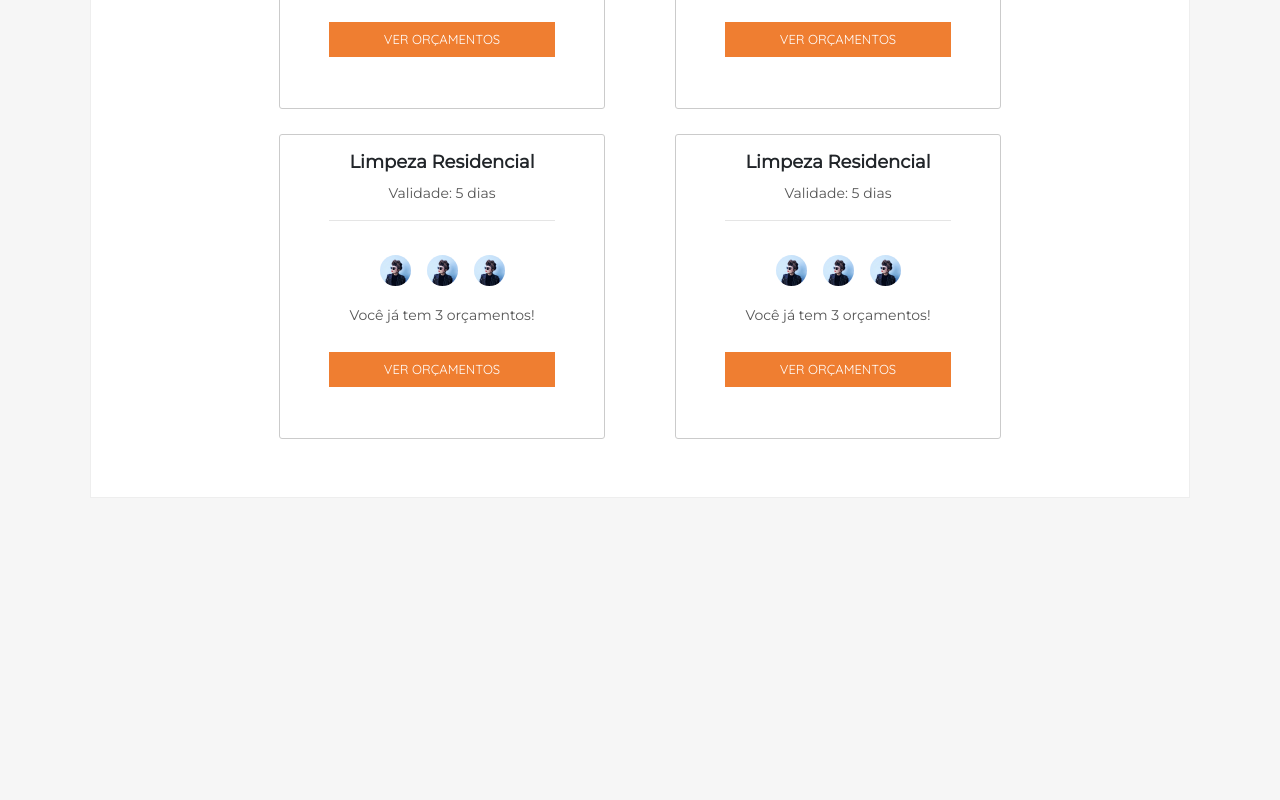
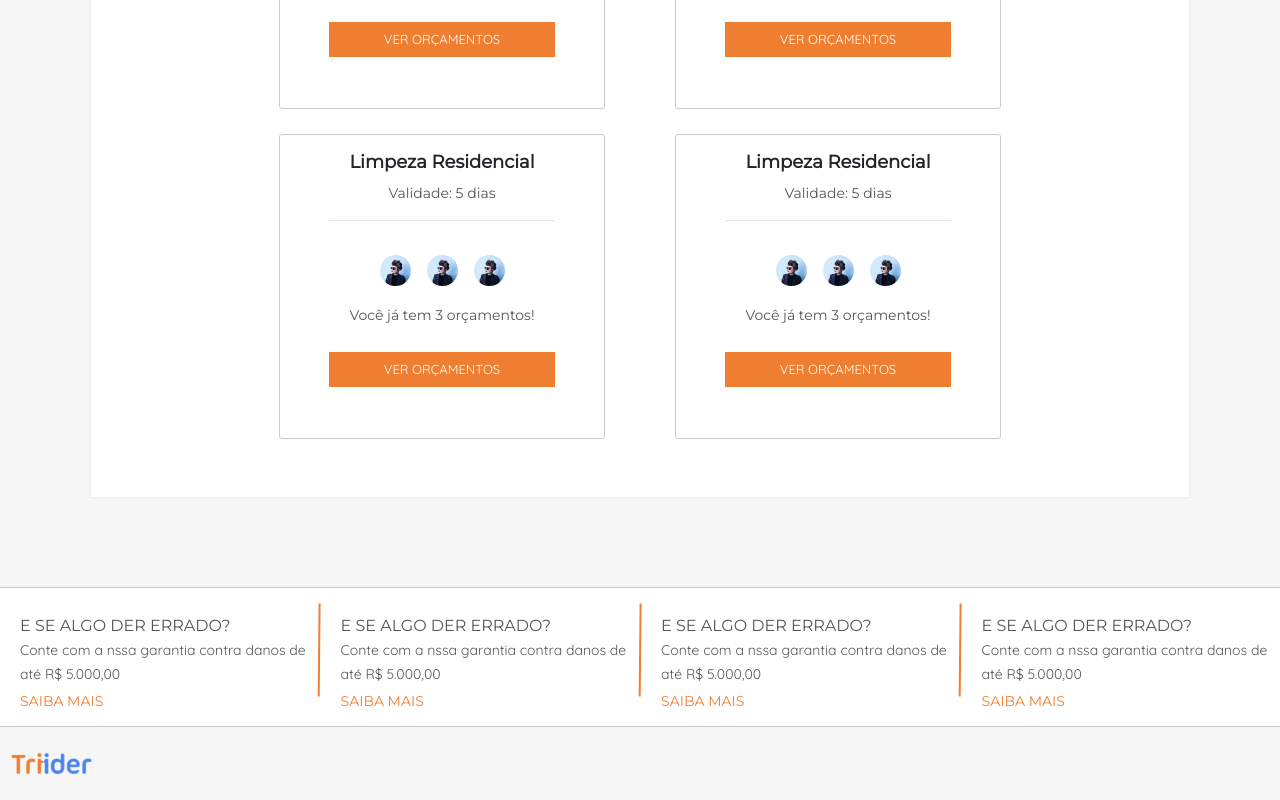
Before and after one commit to moiseslimax/TestService, a React (Create React App) app: page / in a window 1280 px wide. Shown: the part 694-1494 px from the top of the page. Before the commit the page ends 1281 px from the top, so only its background shows below. Built offline with nearby package versions, Linux system fonts and the light colour scheme.

Commit message:
footer almost done

```diff
--- a/src/App.js
+++ b/src/App.js
@@ -1,6 +1,8 @@
 import React, { Component } from 'react';
 import NavBar from './components/layout/navbar/NavBar';
 import MainContent from './components/layout/mainContent/MainContent';
+import Footer from './components/layout/footer/Footer';
+
 
 import './App.css';
 
@@ -11,6 +13,9 @@ class App extends Component {
       <div className="App">
       <NavBar />
       <MainContent />
+      <footer>
+        <Footer />
+      </footer>
       </div>
     );
   }
--- /dev/null
+++ b/src/components/layout/footer/Footer.css
@@ -0,0 +1,52 @@
+.footer-info{
+    display: flex;
+    justify-self: center;
+    align-content: center;
+    background-color: white;
+    min-height: 140px;
+    border-top: 1px solid #CBCBCB;
+    border-bottom: 1px solid #CBCBCB;
+}
+
+.info{
+    padding-top: 2%;
+    padding-left: 20px;
+}
+.info-title{
+    display: flex !important;
+    font-family: Montserrat;
+    font-style: normal;
+    font-weight: 500;
+    line-height: 23px;
+    font-size: 16px;
+    color: #565656;
+    text-transform: uppercase;
+}
+.info-text{
+    font-family: Quicksand;
+    font-style: normal;
+    font-weight: normal;
+    line-height: 21px;
+    font-size: 14px;
+    color: #565656;
+}
+
+.info-link{
+    display: flex;
+    font-family: Montserrat;
+    font-style: normal;
+    font-weight: 500;
+    line-height: 20px;
+    font-size: 14px;
+    text-transform: uppercase;
+    color: #EF7E31;
+    margin-top: 6px;
+}
+
+.hr-footer{
+    padding-top: 2%;
+    border: 1px solid #EF7E31;
+    transform: matrix(-1, 0, 0.01, -1, 0, 0);
+    width: 0.2px;
+    height: 65px;
+}
--- /dev/null
+++ b/src/components/layout/footer/Footer.js
@@ -0,0 +1,42 @@
+import React, { Component } from 'react'
+import logo from '../../../img/footer_logo.png';
+
+//css
+import './Footer.css';
+
+export default class Footer extends Component {
+  render() {
+    return (
+      <div>
+        <div className="footer-info">
+            <div className="info">
+                <span className="info-title">E se algo der errado?</span>
+                <span className="info-text">Conte com a nssa garantia contra danos de até R$ 5.000,00</span>
+                <span className="info-link">Saiba Mais</span>
+            </div>
+            <hr className="hr-footer" />
+            <div className="info">
+                <span className="info-title">E se algo der errado?</span>
+                <span className="info-text">Conte com a nssa garantia contra danos de até R$ 5.000,00</span>
+                <span className="info-link">Saiba Mais</span>
+            </div>
+            <hr className="hr-footer" />
+            <div className="info">
+                <span className="info-title">E se algo der errado?</span>
+                <span className="info-text">Conte com a nssa garantia contra danos de até R$ 5.000,00</span>
+                <span className="info-link">Saiba Mais</span>
+            </div>
+            <hr className="hr-footer" />
+            <div className="info">
+                <span className="info-title">E se algo der errado?</span>
+                <span className="info-text">Conte com a nssa garantia contra danos de até R$ 5.000,00</span>
+                <span className="info-link">Saiba Mais</span>
+            </div>
+        </div>
+        <div>
+        <img src={logo} alt="logo" />
+        </div>
+      </div>
+    )
+  }
+}
```
Also changed, not shown: src/img/footer_logo.png (added), 1 other file (tests, documents, lock files or other folders).
